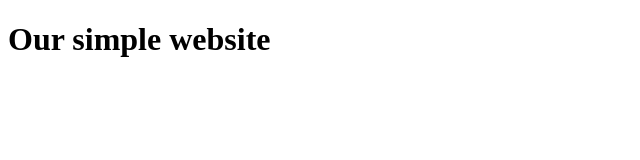
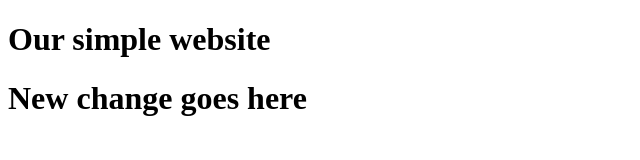
Before and after one commit to joshuanwafor/zittest-website, a plain HTML site: page home.html in a window 1280 px wide. Shown: the whole page, without its empty margins (0-640 px from the left). Drawn offline with Linux system fonts and the light colour scheme.

Commit message:
initial file

```diff
--- a/home.html
+++ b/home.html
@@ -7,5 +7,6 @@
   </head>
   <body>
     <h1>Our simple website</h1>
+    <h1>New change goes here</h1>
   </body>
 </html>
```
